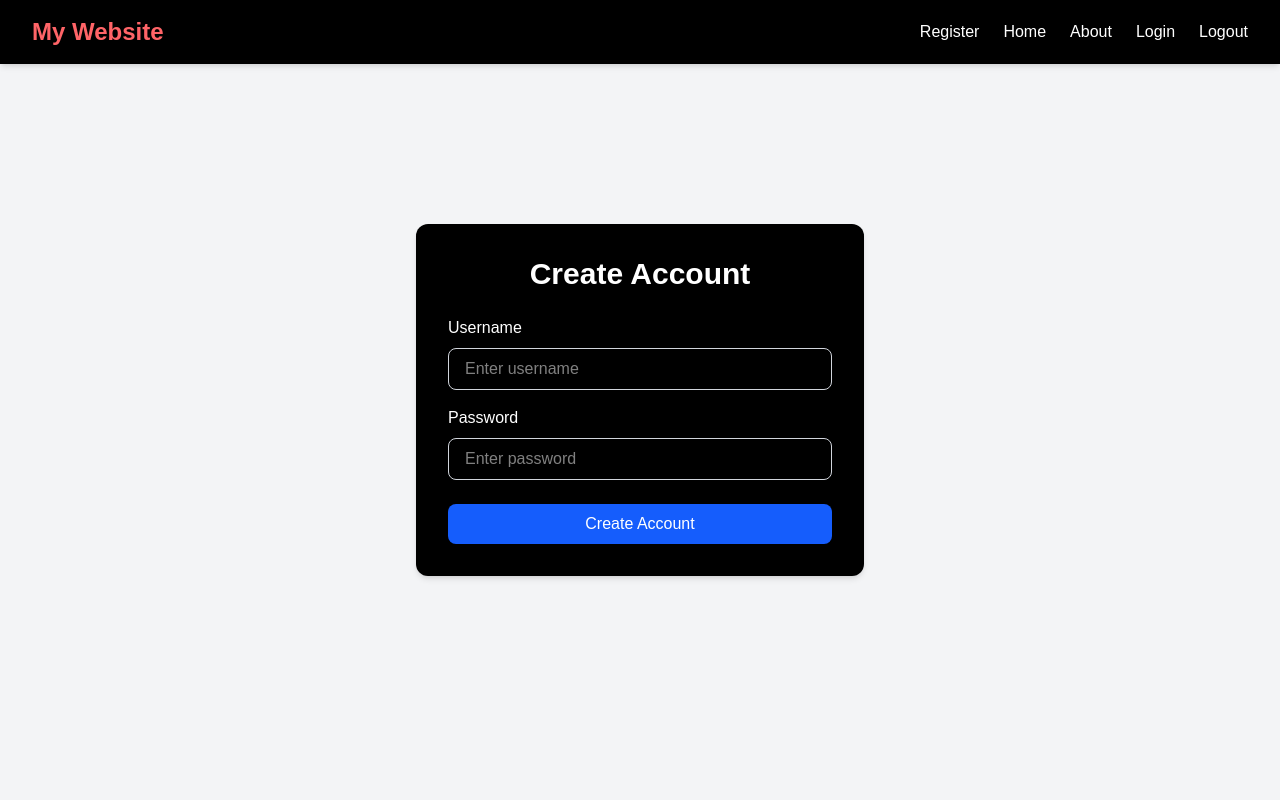
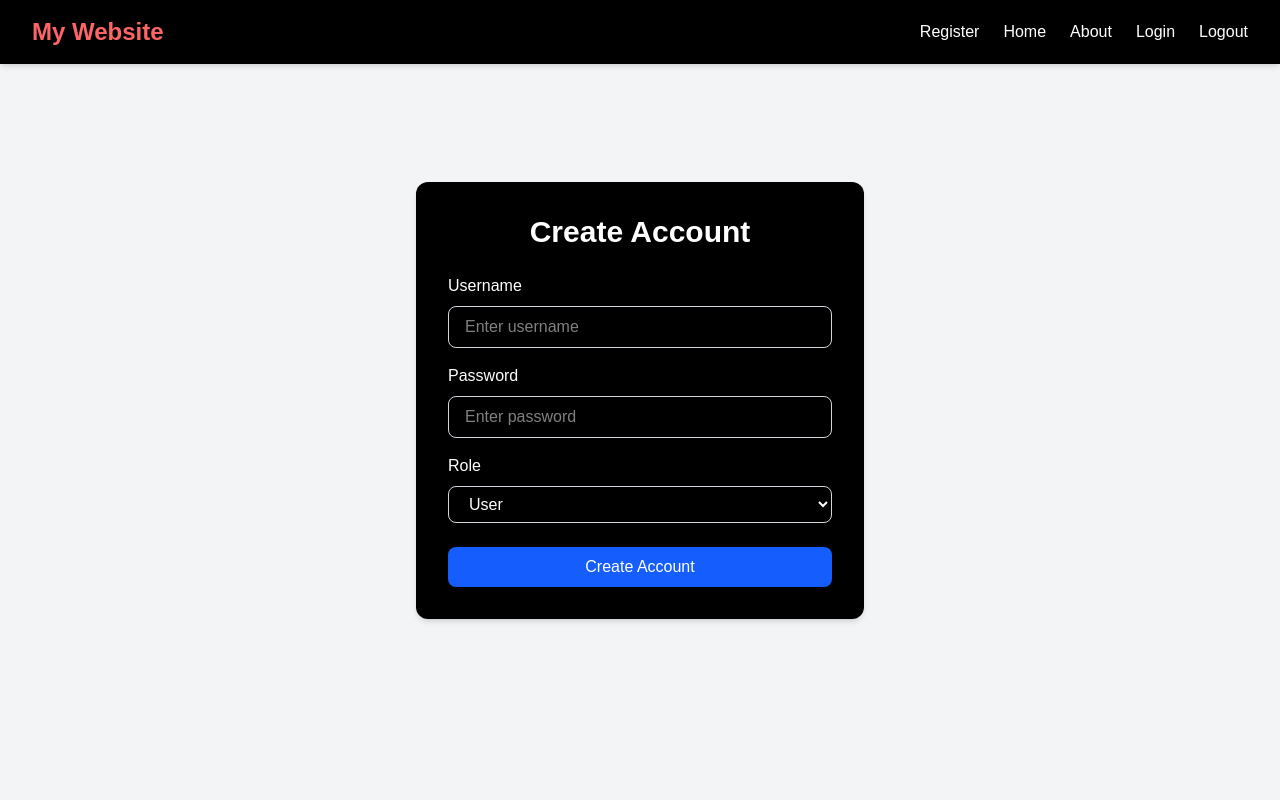
Before and after one commit to deepxmaurya/dreamshop, a Next.js app in the folder frontend-project/: page /register in a window 1280 px wide. Shown: the top 800 px of the page. Built offline with nearby package versions, Linux system fonts and the light colour scheme.

Commit message:
register 3

```diff
--- a/frontend-project/app/register/page.tsx
+++ b/frontend-project/app/register/page.tsx
@@ -6,6 +6,7 @@ import { FormEvent, useState } from "react";
 export default function Register() {
     const [username, setUsername] = useState("");
     const [password, setPassword] = useState("");
+    const [role, setRole] = useState("user");
     const [message, setMessage] = useState("");
     const [messageType, setMessageType] = useState<"success" | "error" | "">("");
     const [loading, setLoading] = useState(false);
@@ -28,7 +29,7 @@ export default function Register() {
                     body: JSON.stringify({
                         username,
                         password,
-                        role: "user",
+                        role,
                     }),
                 }
             );
@@ -46,6 +47,7 @@ export default function Register() {
 
             setUsername("");
             setPassword("");
+            setRole("user");
         } catch (error) {
             console.error("Registration error:", error);
             setMessage("Server se connect nahi ho paya!");
@@ -92,7 +94,7 @@ export default function Register() {
                         />
                     </div>
 
-                    <div className="mb-6">
+                    <div className="mb-4">
                         <label className="block mb-2 font-medium text-white">
                             Password
                         </label>
@@ -107,6 +109,22 @@ export default function Register() {
                         />
                     </div>
 
+                    <div className="mb-6">
+                        <label className="block mb-2 font-medium text-white">
+                            Role
+                        </label>
+
+                        <select
+                            required
+                            value={role}
+                            onChange={(event) => setRole(event.target.value)}
+                            className="w-full border border-gray-300 rounded-lg px-4 py-2 bg-black text-white"
+                        >
+                            <option value="user">User</option>
+                            <option value="admin">Admin</option>
+                        </select>
+                    </div>
+
                     <button
                         type="submit"
                         disabled={loading}
```
